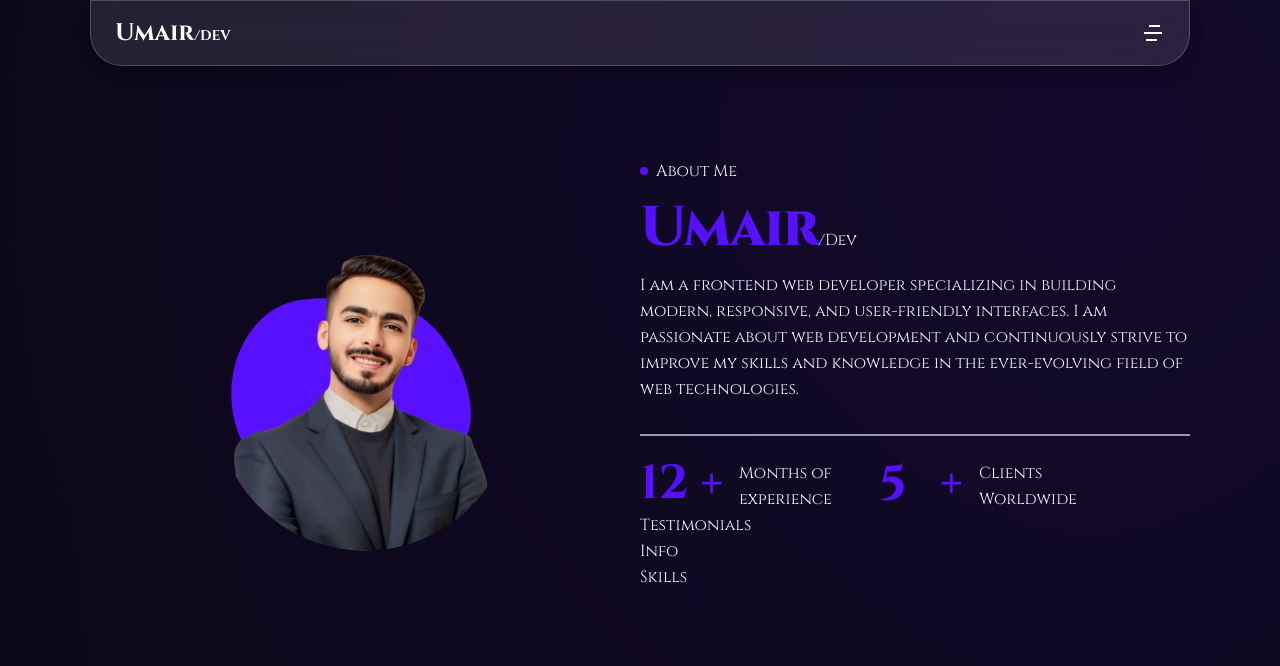
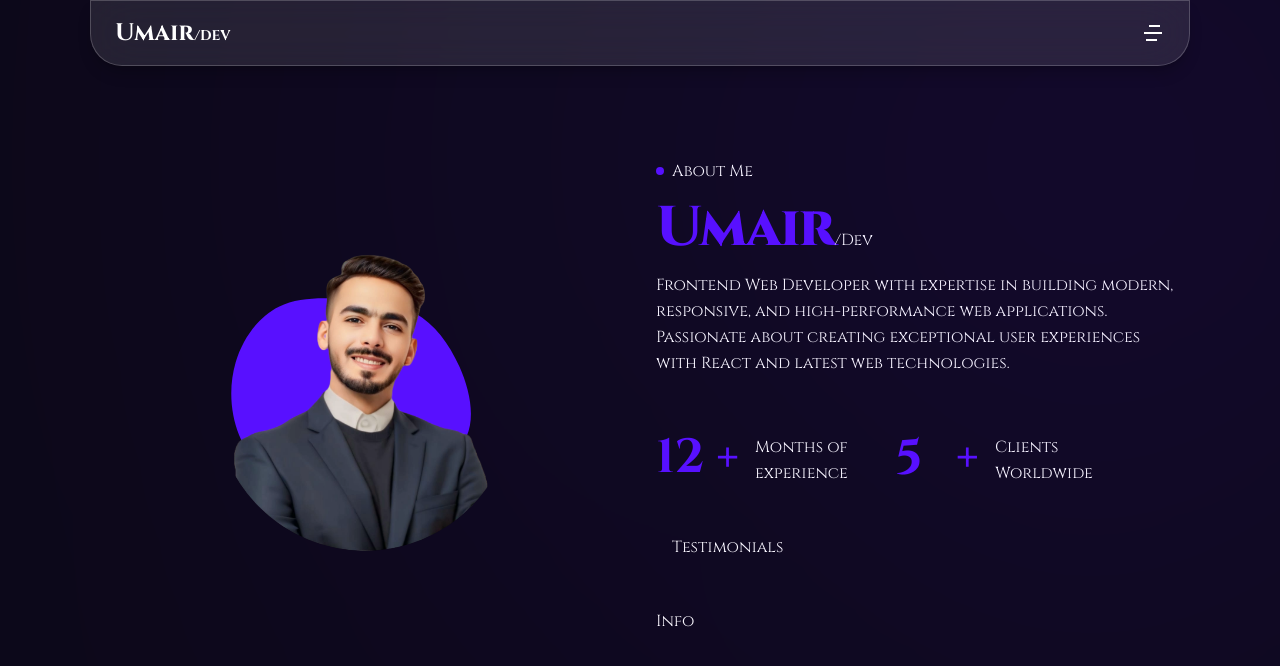
Before and after one commit to Umair-dev55/umair-ali-dev, a Next.js app: page /about in a window 1280 px wide. Shown: the top 666 px of the page. Built offline with nearby package versions, Linux system fonts and the light colour scheme.

Commit message:
Slider Center For Mob & Testimonials add

```diff
--- a/src/app/(Pages)/about/page.jsx
+++ b/src/app/(Pages)/about/page.jsx
@@ -19,32 +19,31 @@ const about = () => {
     >
       <div className="grid sm:grid-cols-2 min-h-screen place-items-center h-screen flex-col md:flex-row">
         {/* 2nd div (Content) - Show first on mobile */}
-        <div className="text-left order-1 sm:order-2">
+        <div className="text-left order-1 sm:order-2 p-4">
           <ScrollArea className="h-[500px] w-full">
             <div className="flex justify-evenly flex-col items-start gap-6">
-              <div className="text-start *:py-2">
+              <div className="text-center sm:text-start *:py-2">
                 <div className="flex items-center gap-2">
                   <span className="w-2 h-2 bg-accent rounded-full"></span>
-                  <span>About Me</span>
+                  <span className="">About Me</span>
                 </div>
                 <h2 className="">
                   <span className="h1 text-accent">Umair</span>
                   <span>/Dev</span>
                 </h2>
                 <p className="">
-                  I am a frontend web developer specializing in building modern,
-                  responsive, and user-friendly interfaces. I am passionate
-                  about web development and continuously strive to improve my
-                  skills and knowledge in the ever-evolving field of web
-                  technologies.
+                  Frontend Web Developer with expertise in building modern,
+                  responsive, and high-performance web applications. Passionate
+                  about creating exceptional user experiences with React and
+                  latest web technologies.
                 </p>
               </div>
-              <div className="h-[2px] w-full bg-gray-400"></div>
-              <div className="flex flex-col ">
+              <div className="h-[2px] max-w-full bg-gray-400"></div>
+              <div className="flex flex-col gap-8 justify-center sm:justify-start sm:items-start items-center  w-full">
                 <div className="">
                   <AboutStats />
                 </div>
-                <div className="">
+                <div className="h-full p-4  w-full">
                   <AboutTestimonials />
                 </div>
                 <div className="">
@@ -60,7 +59,7 @@ const about = () => {
         </div>
 
         {/* 1st div (Hero Image) - Show second on mobile */}
-        <div className="relative py-10 order-2 sm:order-1">
+        <div className="flex justify-center py-10 order-2 sm:order-1">
           <HeroImageCard />
         </div>
       </div>
```
